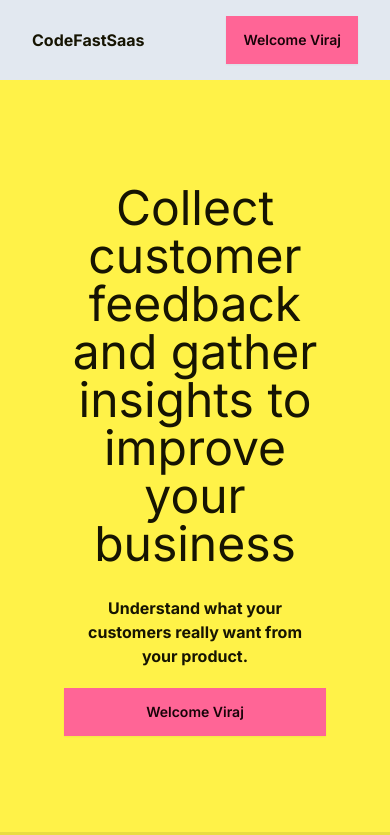
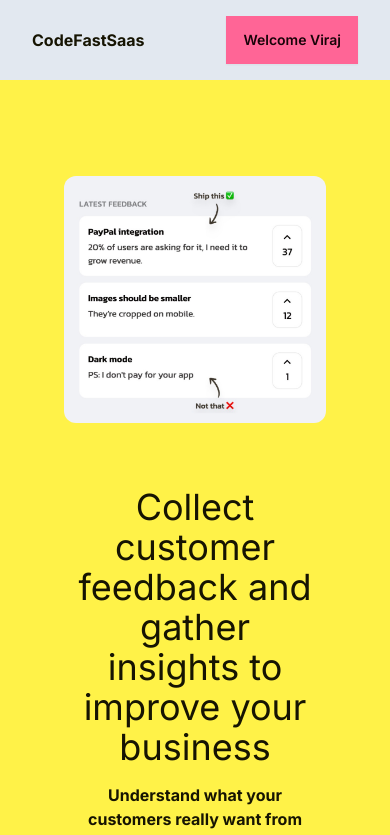
Before and after one commit to virajtamhankar/codefast-saas, a Next.js app: page / in a window 390 px wide. Shown: the top 835 px of the page. Built offline with nearby package versions, Linux system fonts and the light colour scheme.

Commit message:
Post Image import

```diff
--- a/Components/FaqListItems.js
+++ b/Components/FaqListItems.js
@@ -2,6 +2,7 @@
 import { useState } from "react";
 const FaqListItem = ({ qa }) => {
   const [clicked, questionState] = useState(false);
+
   const stateChange = () => questionState(!clicked);
   return (
     <>
@@ -11,7 +12,35 @@ const FaqListItem = ({ qa }) => {
           onClick={stateChange}
         >
           <p>{qa.question}</p>
-          {clicked ? (
+          {clicked && (
+            <svg
+              xmlns="http://www.w3.org/2000/svg"
+              fill="none"
+              viewBox="0 0 24 24"
+              strokeWidth={1.5}
+              stroke="currentColor"
+              className="size-6"
+            >
+              <path strokeLinecap="round" strokeLinejoin="round" d="M5 12h14" />
+            </svg>
+          )}
+          {!clicked && (
+            <svg
+              xmlns="http://www.w3.org/2000/svg"
+              fill="none"
+              viewBox="0 0 24 24"
+              strokeWidth={1.5}
+              stroke="currentColor"
+              className="size-6"
+            >
+              <path
+                strokeLinecap="round"
+                strokeLinejoin="round"
+                d="M12 4.5v15m7.5-7.5h-15"
+              />
+            </svg>
+          )}
+          {/* {clicked ? (
             <svg
               xmlns="http://www.w3.org/2000/svg"
               fill="none"
@@ -37,7 +66,7 @@ const FaqListItem = ({ qa }) => {
                 d="M12 4.5v15m7.5-7.5h-15"
               />
             </svg>
-          )}
+          )} */}
         </button>
       </li>
       <div className={`${clicked ? "block" : "hidden"} py-1 mb-8 opacity-90`}>
--- a/app/page.js
+++ b/app/page.js
@@ -1,6 +1,8 @@
 import Buttonlogin from "@/Components/Buttonlogin";
 import ListItem from "@/Components/ListItem";
 import FaqListItem from "@/Components/FaqListItems";
+import Image from "next/image";
+import productDemo from "@/app/productDemo.jpeg";
 
 const isLoggedIn = true;
 const name = "Viraj";
@@ -11,7 +13,7 @@ export default function Home() {
     <main>
       {/* header section */}
       <section className="bg-slate-200">
-        <section className="flex justify-between items-center px-8 py-4 max-w-3xl mx-auto">
+        <section className="flex justify-between items-center px-8 py-4 max-w-5xl mx-auto">
           <div className="font-bold">CodeFastSaas</div>
           <div className="space-x-4 max-md:hidden">
             <a className="link link-hover" href="#pricing">
@@ -28,14 +30,26 @@ export default function Home() {
       </section>
 
       {/* body section */}
-      <section className="text-center py-24 px-16 max-w-3xl mx-auto">
-        <h1 className="text-5xl p-2">
-          Collect customer feedback and gather insights to improve your business
-        </h1>
-        <div className="p-5 font-bold">
-          Understand what your customers really want from your product.
+      <section className="text-center lg:text-left py-24 px-16 max-w-5xl mx-auto flex flex-col lg:flex-row gap-14 items-center lg:items-start">
+        <Image
+          src={productDemo}
+          alt="Product Demo Image"
+          className="w-96 rounded-xl"
+        />
+        <div>
+          <h1 className="text-4xl p-2">
+            Collect customer feedback and gather insights to improve your
+            business
+          </h1>
+          <div className="p-2 font-bold">
+            Understand what your customers really want from your product.
+          </div>
+          <Buttonlogin
+            isLoggedIn={isLoggedIn}
+            name={name}
+            extraStyle="w-full"
+          />
         </div>
-        <Buttonlogin isLoggedIn={isLoggedIn} name={name} extraStyle="w-full" />
       </section>
 
       {/* pricing */}
@@ -66,7 +80,11 @@ export default function Home() {
         {/* DaisyUI card */}
         <div className="card bg-base-400 w-96 shadow-sm mx-auto max-w-3xl py-1">
           <figure>
-            <img src="https://images.app.goo.gl/vcjkCcgMmndiZgcJ7" />
+            <img
+              width={200}
+              height={200}
+              src="https://static.wikia.nocookie.net/harrypotter/images/e/e1/Hogwarts_Castle_DHF2.jpg/revision/latest?cb=20120128145344"
+            />
           </figure>
           <div className="card-body">
             <h2 className="card-title">Hogwarts prep school</h2>
```
Also changed, not shown: app/productDemo.jpeg (added).
